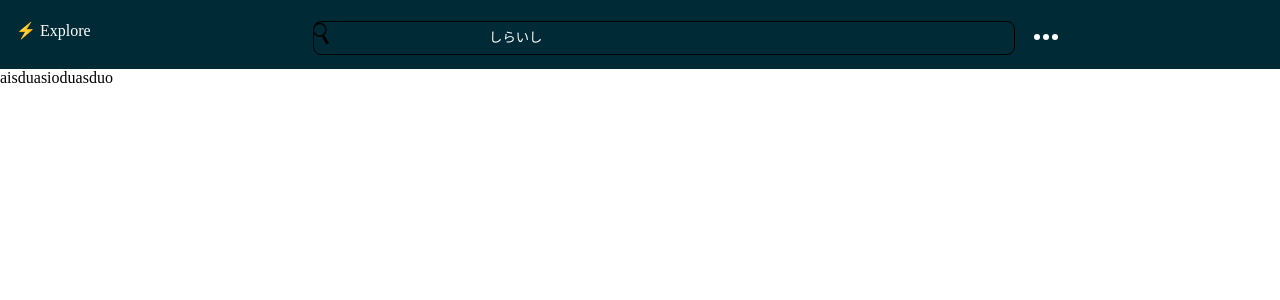
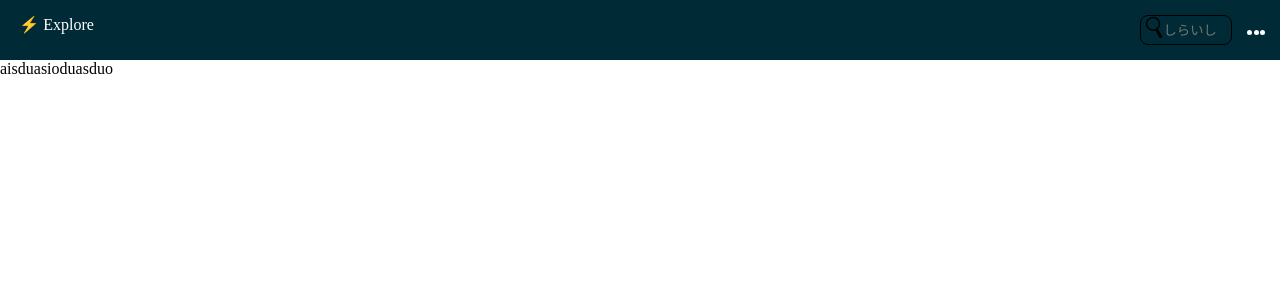
Before and after one commit to AugustoYuudi/Alligator-Copy, a Vue app: page / in a window 1280 px wide. Shown: the top 300 px of the page. Built offline with nearby package versions, Linux system fonts and the light colour scheme.

Commit message:
arrumar dropdown

```diff
--- a/src/components/Navbar.vue
+++ b/src/components/Navbar.vue
@@ -1,36 +1,32 @@
 <template>
     <div class="navbar">
-        <ul>
-            <li class="navbar__logo" v-if="$route.name !== 'home'">
-                <a href="#" ></a>
-            </li>
+        <div>
+            <a href="#" class="navbar__logo" v-if="$route.name !== 'home'"></a>
 
-            <li class="navbar__explore" v-if="$route.name === 'home'">
-                <a href="#">⚡ Explore</a>
-            </li>
+            <a href="#" class="navbar__explore" v-if="$route.name === 'home'">⚡ Explore</a>
 
-            <li class="navbar__pages" v-if="this.pagesListIsActive">
-                <ul>
-                    <li v-for="(pagina, index) in paginas" :key=index class="pages__page">
-                        {{pagina}}
-                    </li>
-                </ul>
-            </li>
+            <div class="navbar__search__container">
+                <input type="search" class="navbar__search__input" placeholder="しらいし">
 
-            <li class="navbar__search__container">
-                <input type="search" class="navbar__search" placeholder="しらいし">
-            </li>
+                <div class="expander__dot__container" v-on:click="showPages">
+                    <span class="expander__dot"></span>
+                    <span class="expander__dot"></span>
+                    <span class="expander__dot"></span>
+                </div>
+            </div>
 
-            <li class="navbar__menu__expander" v-on:click="showPages">
-                <span class="expander__dot"></span>
-                <span class="expander__dot"></span>
-                <span class="expander__dot"></span>
-            </li>
+            <div class="navbar__twitter">
+                <img src="../assets/img/twitter.png" alt="">
+            </div>
+        </div>
 
-            <li class="navbar__twitter">
-                <img src="../assets/img/twitter.png" alt="">
-            </li>
-        </ul>
+        <div class="navbar__pages" v-if="this.pagesListIsActive">
+            <ul>
+                <li v-for="(pagina, index) in paginas" :key=index class="pages__page">
+                    {{pagina}}
+                </li>
+            </ul>
+        </div>
     </div>
 </template>
 
@@ -42,70 +38,67 @@
         text-decoration none
 
     .navbar
+        display flex
+        flex-flow column
+        justify-content center
+        min-height 3.75rem
+        background-color #002b36
 
-        ul
-            display flex
-            flex-wrap wrap
-            padding-top 1.3rem
-            padding-bottom 0.9rem
-            background-color #002b36
+        &:nth-child(1)
+            flex 1
+            white-space nowrap
+            min-height 3.75rem
 
             .navbar__explore
-                flex 1 0
-                margin-left 1rem
-                white-space nowrap
-                a
-                    color white
+                display inline-block
+                margin-left 1.2rem
+                color white
 
             .navbar__search__container
-                flex 3 0
+                display inline-block
+                float right
+                margin-right 3rem
                 background url(../assets/img/search.png)
                 background-size 1.7rem
                 background-repeat no-repeat
                 background-position -1% 7%
                 border 1px black solid
                 border-radius 8px
-                margin-left 4rem
+                width 90px
 
-                .navbar__search
-                    height 2rem
+                .navbar__search__input
+                    background transparent
+                    border none
                     margin-left 25%
-                    border none
-                    background transparent
                     width 75%
+                    height 28px
 
-                    &::placeholder
-                        color white
-
-            .navbar__pages
-                order 2
-                flex-basis 100%
-                ul
-                    display flex
-                    flex-flow column nowrap
-                    align-items stretch
-                    text-align center
-
-                    .pages__page
-                        font-size 1.5rem
-                        padding-top 1.3rem
-                        padding-bottom 1.3rem
-
-            .navbar__menu__expander
-                flex 1 0
-                padding-top 0.3rem
+            .expander__dot__container
+                display inline-block
                 margin-left 1rem
-                margin-right 1rem
                 .expander__dot
                     background-color white
                     display inline-block
-                    height 6px
-                    width 6px
+                    height 5px
+                    width 5px
                     border-radius 50%
-                    margin-left 0.2rem
+                    margin-right 0.1rem
 
             .navbar__twitter
                 display none
+
+        .navbar__pages
+            flex 1
+            background-color tomato
+            ul
+                display flex
+                flex-flow column nowrap
+                align-items stretch
+                text-align center
+
+                .pages__page
+                    margin-top 1em
+                    height 3em
 
 // @media screen and (min-width: 375px)
 
```
